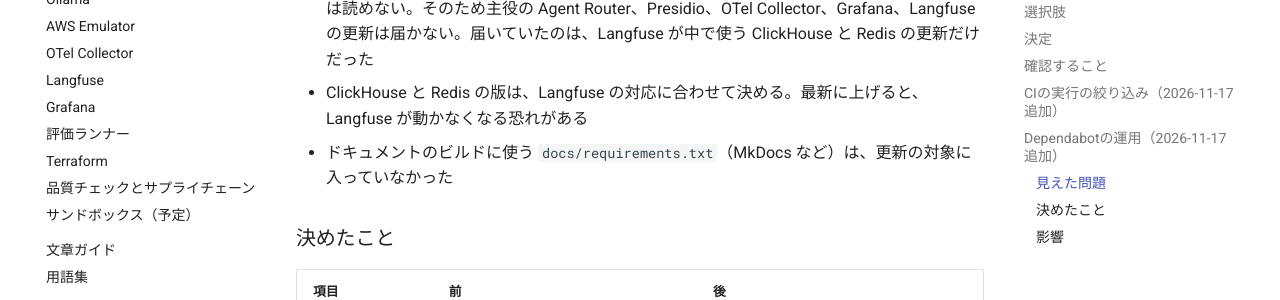
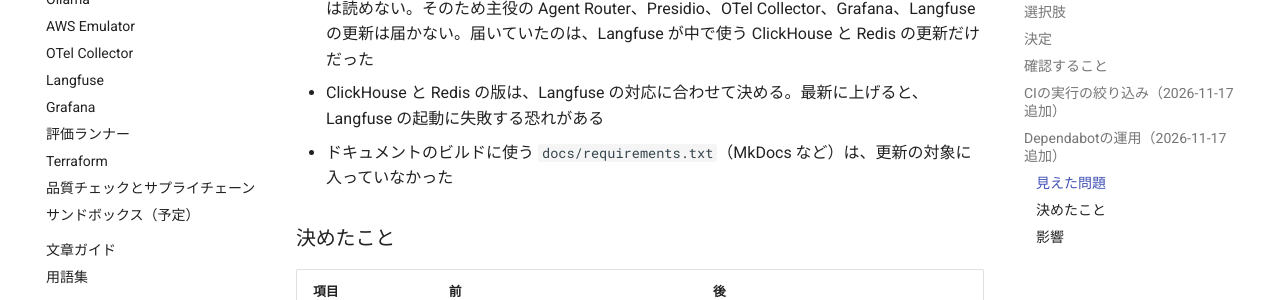
Before and after one commit to Kaaaaazuya/ai-platform-lab, an MkDocs documentation site: the page built from docs/adr/0013-dev-quality-supply-chain.md, in a window 1280 px wide and 900 px high, scrolled down 4356 px. Shown: the part 177-477 px from the top of the window. Built offline with MkDocs 1.6.1 and Material for MkDocs 9.7.7, drawn with Linux system fonts in a browser that asks for light colours; comment, search, counter and statistics services are not loaded.

Commit message:
docs: fix textlint in ADR-013
Co-Authored-By: Claude Opus 5.5 <noreply@anthropic.com>
Claude-Session: https://claude.ai/code/session_01RvGuop5SsmDaHxnBm3XBxt

```diff
--- a/docs/adr/0013-dev-quality-supply-chain.md
+++ b/docs/adr/0013-dev-quality-supply-chain.md
@@ -119,7 +119,7 @@ M3までは型チェックとテスト、`terraform fmt` しかなく、リン
 
 - ライブラリ1つごとにPRが出ていた。Actions だけで4件あり、PRごとに CI と CodeRabbit が動く。CodeRabbit は1時間に10回までなので、まとめて来ると枠が足りなくなる
 - compose.yaml で `${AIGW_IMAGE_TAG:-v1.2.1}` のように変数で書いたタグを、Dependabot は読めない。そのため主役の Agent Router、Presidio、OTel Collector、Grafana、Langfuse の更新は届かない。届いていたのは、Langfuse が中で使う ClickHouse と Redis の更新だけだった
-- ClickHouse と Redis の版は、Langfuse の対応に合わせて決める。最新に上げると、Langfuse が動かなくなる恐れがある
+- ClickHouse と Redis の版は、Langfuse の対応に合わせて決める。最新に上げると、Langfuse の起動に失敗する恐れがある
 - ドキュメントのビルドに使う `docs/requirements.txt`（MkDocs など）は、更新の対象に入っていなかった
 
 ### 決めたこと
```
